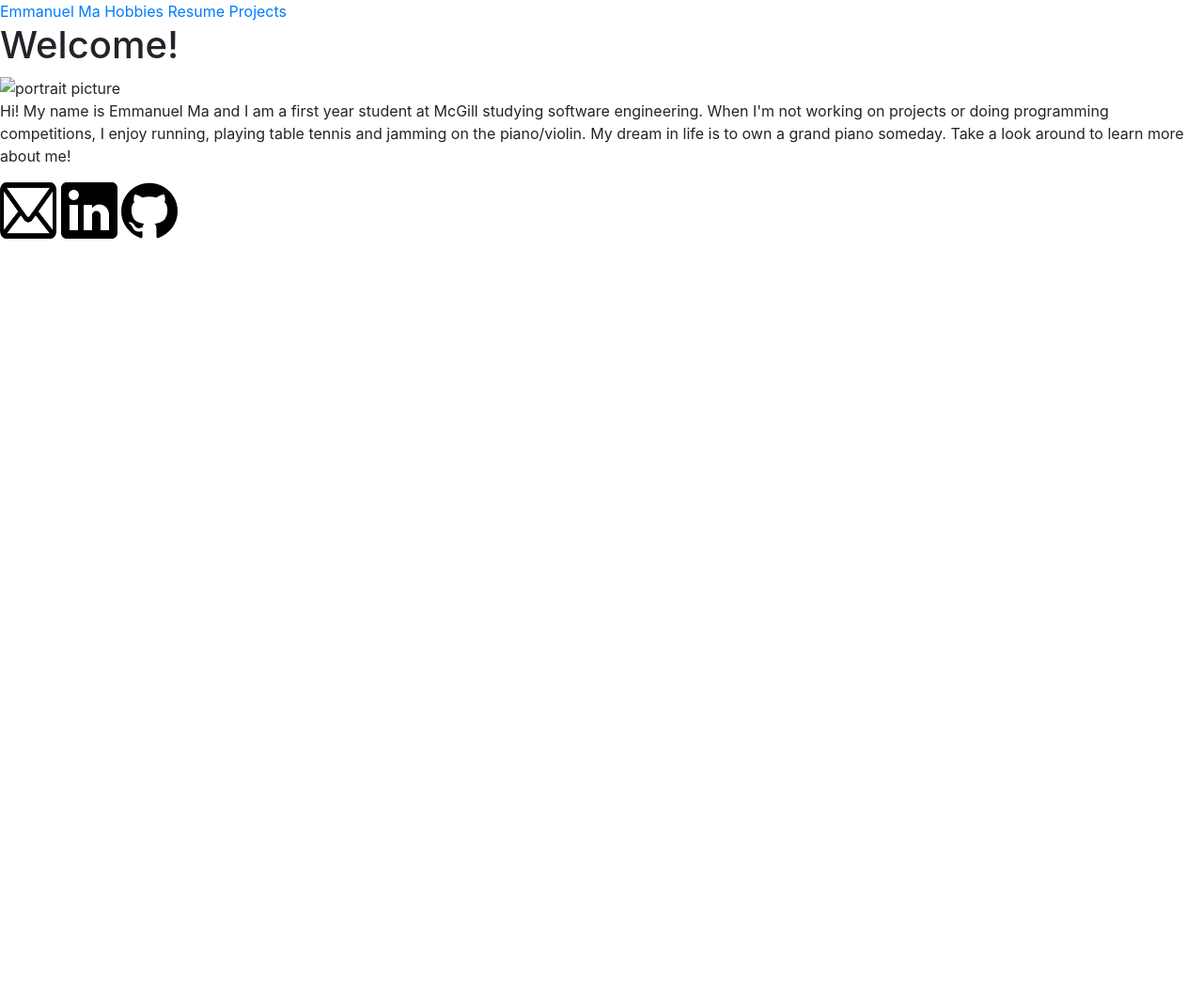
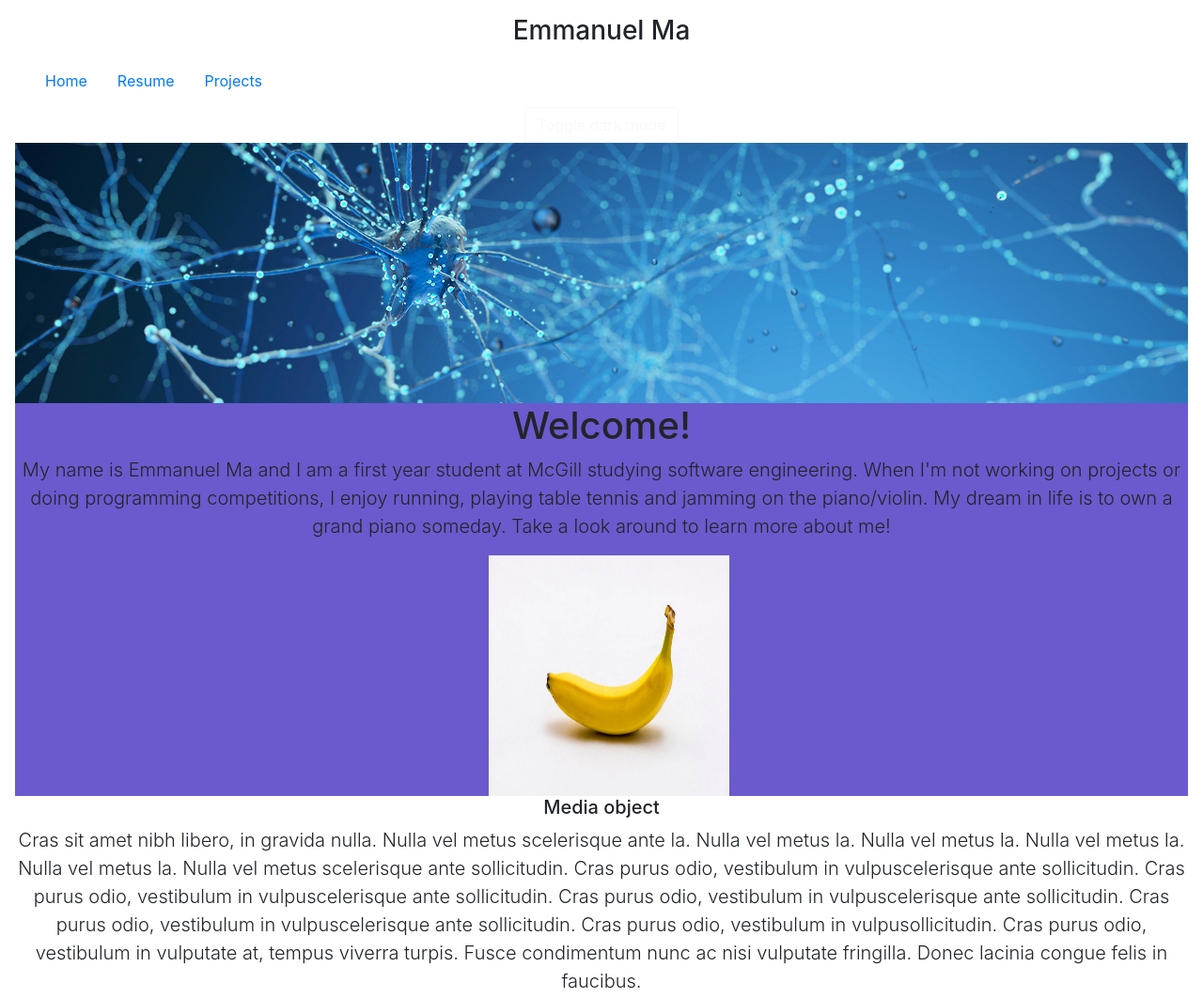
Before and after one commit to emmanuel-bob-ma-joey/emmanuel-bob-ma-joey.github.io, a plain HTML site: page index.html in a window 1280 px wide. Shown: the top 1062 px of the page at 94% size. Before the commit the page ends 800 px from the top, so only its background shows below. Drawn offline with nearby package versions, Linux system fonts and the light colour scheme.

Commit message:
my first remote commit! renamed files and added message to projects page

```diff
--- /dev/null
+++ b/index.css
@@ -0,0 +1,112 @@
+/*
+ * Globals
+ */
+
+/* Links */
+a,
+a:focus,
+a:hover {
+  color: #fff;
+}
+
+/* Custom default button */
+.btn-secondary,
+.btn-secondary:hover,
+.btn-secondary:focus {
+  color: #333;
+  text-shadow: none; /* Prevent inheritance from `body` */
+  background-color: #fff;
+  border: .05rem solid #fff;
+}
+
+
+/*
+ * Base structure
+ */
+
+html,
+body {
+  height: 100%;
+  background-color: #333;
+  /*background-color: white;*/
+}
+
+body {
+  display: -ms-flexbox;
+  display: flex;
+  color: #fff;
+  text-shadow: 0 .05rem .1rem rgba(0, 0, 0, .5);
+  box-shadow: inset 0 0 5rem rgba(0, 0, 0, .5);
+}
+
+.dark-mode{
+  background-color: white;
+  color:rgba(0, 0, 0, 0.315) ;
+}
+
+.cover-container {
+  max-width: 100%;
+}
+
+
+/*
+ * Header
+ */
+.masthead {
+  margin-bottom: 2rem;
+}
+
+.masthead-brand {
+  margin-bottom: 0;
+}
+
+.nav-masthead .nav-link {
+  padding: .25rem 0;
+  font-weight: 700;
+  color: rgba(255, 255, 255, .5);
+  background-color: transparent;
+  border-bottom: .25rem solid transparent;
+}
+
+.nav-masthead .nav-link:hover,
+.nav-masthead .nav-link:focus {
+  border-bottom-color: rgba(255, 255, 255, .25);
+}
+
+.nav-masthead .nav-link + .nav-link {
+  margin-left: 1rem;
+}
+
+.nav-masthead .active {
+  color: #fff;
+  border-bottom-color: #fff;
+}
+
+@media (min-width: 48em) {
+  .masthead-brand {
+    float: left;
+  }
+  .nav-masthead {
+    float: right;
+  }
+}
+
+
+/*
+ * Cover
+ */
+.cover {
+  padding: 0 1.5rem;
+}
+.cover .btn-lg {
+  padding: .75rem 1.25rem;
+  font-weight: 700;
+}
+
+
+/*
+ * Footer
+ */
+.mastfoot {
+  color: rgba(255, 255, 255, .5);
+}
--- a/index.html
+++ b/index.html
@@ -1,43 +1,75 @@
-<!DOCTYPE html>
-
+<!doctype html>
 <html lang="en">
   <head>
-		<!-- Required meta tags -->
     <meta charset="utf-8">
     <meta name="viewport" content="width=device-width, initial-scale=1, shrink-to-fit=no">
+    <meta name="description" content="">
+    <meta name="author" content="Mark Otto, Jacob Thornton, and Bootstrap contributors">
+    <meta name="generator" content="Jekyll v4.0.1">
+    <title>Emmanuel Ma</title>
 
-		<!-- Bootstrap CSS -->
-		<link rel="stylesheet" href="https://stackpath.bootstrapcdn.com/bootstrap/4.5.0/css/bootstrap.min.css" integrity="sha384-9aIt2nRpC12Uk9gS9baDl411NQApFmC26EwAOH8WgZl5MYYxFfc+NcPb1dKGj7Sk" crossorigin="anonymous">
-		<title>Emmmanuel Ma</title>
+    <!-- Bootstrap core CSS -->
+    <link href="bootstrap-4.5.0-dist/css/bootstrap.css" rel="stylesheet">
+
+    <style>
+      .bd-placeholder-img {
+        font-size: 1.125rem;
+        text-anchor: middle;
+        -webkit-user-select: none;
+        -moz-user-select: none;
+        -ms-user-select: none;
+        user-select: none;
+      }
+
+      @media (min-width: 768px) {
+        .bd-placeholder-img-lg {
+          font-size: 3.5rem;
+        }
+      }
+    </style>
+    <!-- Custom styles for this template -->
+    <link href="html.css" rel="stylesheet"> <!--changed reference to html.css-->
   </head>
-	<body>
-		<nav class = "topbar centered">
-			<a class= "bar-item" href="ndex.html/">Emmanuel Ma</a>
-			<a class= "bar-item" href="hobbies.html" title= "My hobbies">Hobbies</a>
-			<a class= "bar-item" href="assets/Resume.pdf" title="Resume">Resume</a>
-			<a class= "bar-item" href="projects.html" title= "projects">Projects</a>
+  <body class="text-center cover-container d-flex w-100 h-100 p-3 mx-auto flex-column" >
+    <!-- style="background-color:pink;"
+      <div class="cover-container d-flex w-100 h-100 p-3 mx-auto flex-column"> -->
+    <header class="masthead mb-auto" style="width: 100%;">
+    <div class="inner">
+      <h3 class="masthead-brand">Emmanuel Ma</h3>
+      <nav class="navbar navbar-expand-lg nav-masthead">
+        <a class="nav-link active" href="#">Home</a>
+        <a class="nav-link" href="assets/Resume.pdf">Resume</a>
+        <a class="nav-link" href="#">Projects</a>
       </nav>
-		<header>
-			<h1>Welcome!</h1>
+      <button type="button" class="btn btn-outline-light" href="#" aria-pressed="true" onclick="myFunction()">Toggle dark mode</button>
+    </div>
+
+    <img src="assets/Banner-Neuroplasticity.jpg"  width="100%" alt="banner";/>
     </header>
-		<main>
-			<img class = "portrait" src="assets/profile_pic" alt="portrait picture" width="200px" height="200" ></img>
-			<div class= "intro"></div>
-                <p>Hi! My name is Emmanuel Ma and I am a first year student at McGill studying software engineering. When I'm not working on projects or doing programming competitions, I enjoy running, playing table tennis and jamming on the piano/violin. My dream in life is to own a grand piano someday. Take a look around to learn more about me!</p>
+    <main role="main" class="inner cover" style="background-color: slateblue;" >
+      <h1 class="cover-heading">Welcome!</h1>
+      <p class="lead">My name is Emmanuel Ma and I am a first year student at McGill studying software engineering. When I'm not working on projects or doing programming competitions, I enjoy running, playing table tennis and jamming on the piano/violin. My dream in life is to own a grand piano someday. Take a look around to learn more about me!</p>
+      <img src="assets/banana.jpg" width="256px" height="256px" class="ml-3" alt="image">
+    </main>
+    <div class="inner cover">
+      <h5>Media object</h5>
+      <p class="lead">Cras sit amet nibh libero, in gravida nulla. Nulla vel metus scelerisque ante la. Nulla vel metus la. Nulla vel metus la. Nulla vel metus la. Nulla vel metus la. Nulla vel metus scelerisque ante sollicitudin. Cras purus odio, vestibulum in vulpuscelerisque ante sollicitudin. Cras purus odio, vestibulum in vulpuscelerisque ante sollicitudin. Cras purus odio, vestibulum in vulpuscelerisque ante sollicitudin. Cras purus odio, vestibulum in vulpuscelerisque ante sollicitudin. Cras purus odio, vestibulum in vulpusollicitudin. Cras purus odio, vestibulum in vulputate at, tempus viverra turpis. Fusce condimentum nunc ac nisi vulputate fringilla. Donec lacinia congue felis in faucibus.</p>
     </div>
-		</main>
-		<!-- Optional JavaScript -->
-    	<!-- jQuery first, then Popper.js, then Bootstrap JS -->
-		<script src="https://code.jquery.com/jquery-3.5.1.slim.min.js" integrity="sha384-DfXdz2htPH0lsSSs5nCTpuj/zy4C+OGpamoFVy38MVBnE+IbbVYUew+OrCXaRkfj" crossorigin="anonymous"></script>
-		<script src="https://cdn.jsdelivr.net/npm/popper.js@1.16.0/dist/umd/popper.min.js" integrity="sha384-Q6E9RHvbIyZFJoft+2mJbHaEWldlvI9IOYy5n3zV9zzTtmI3UksdQRVvoxMfooAo" crossorigin="anonymous"></script>
-		<script src="https://stackpath.bootstrapcdn.com/bootstrap/4.5.0/js/bootstrap.min.js" integrity="sha384-OgVRvuATP1z7JjHLkuOU7Xw704+h835Lr+6QL9UvYjZE3Ipu6Tp75j7Bh/kR0JKI" crossorigin="anonymous"></script>
   </body>
-	<footer>
-		<section class="centered">
-			<a class="icon"  title="Email" href="mailto:emmanuel.ma@gmail.com" target= "_blank" rel="nofollow"><img src= "assets/mail_icon.png" alt= "mail icon" width="60px" height="60px"/></a>
-			<a class= "icon" title="linkedIn" href="https://www.linkedin.com/in/emmanuel-ma-5092261a5/" target= "_blank" rel="nofollow"><img src="assets/linkedin_icon.svg" alt= "linkedIn icon" width="60px" height="60px"/></a>
-			<a class="icon" title="Github" href= "https://github.com/emmanuel-bob-ma-joey" target= "_blank" rel= "nofollow"><img src="assets/github_icon.svg" alt="Github icon" width="60px" height="60px"/></a>
-		</section>
+  <footer class="mastfoot mt-auto" style="background-color: royalblue;">
+    <div class="inner">
+      <a title="Email" href="mailto:emmanuel.ma@gmail.com " target="_blank" rel="no-follow"><img src="assets/mail_icon.png" alt="mail icon" width="60px" height="60px"></a>
+      <a title="linkedIn" href="https://www.linkedin.com/in/emmanuel-ma-5092261a5/" target= "_blank" rel="nofollow"><img src="assets/linkedin_icon.svg" alt= "linkedIn icon" width="60px" height="60px"/></a>
+			<a title="Github" href= "https://github.com/emmanuel-bob-ma-joey" target= "_blank" rel= "nofollow"><img src="assets/github_icon.svg" alt="Github icon" width="60px" height="60px"/></a>
+      <p>Emmanuel Ma &trade;2020</p>
+    </div>
+  </footer>
 
-	</footer>
+
+  <script>
+  function myFunction() {
+    var element = document.body;
+    element.classList.toggle("dark-mode");
+  }
+  </script>
 </html>
```
Also changed, not shown: projects.html (+2 -0 lines). Lines whose indentation alone changed are shown as unchanged.
